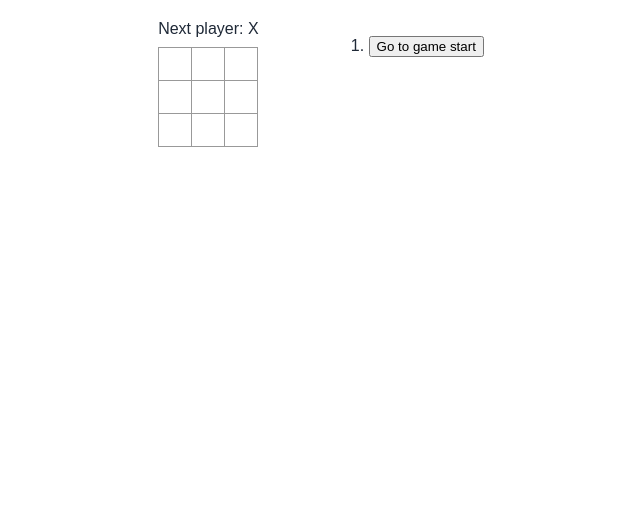
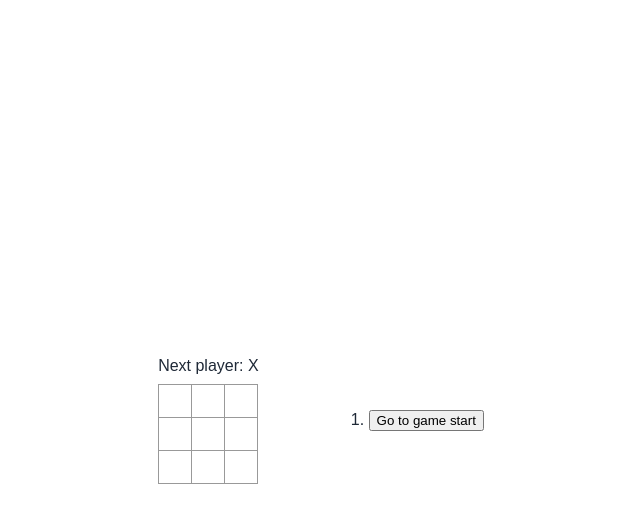
Before and after one commit to fiddel-cmd/react-docs-practice, a React (Create React App) app: page / in a window 1280 px wide. Shown: the top 522 px of the page, without its empty margins (319-959 px from the left). Built offline with nearby package versions, Linux system fonts and the light colour scheme.

Commit message:
style : add game container layout

```diff
--- a/src/styles.css
+++ b/src/styles.css
@@ -86,6 +86,10 @@ body {
   flex-direction: row;
   justify-content: center;
   gap: 50px;
+  align-items: center;
+  padding: 50px;
+  min-height: 100vh;
+
 }
 
 .game-info {
```
